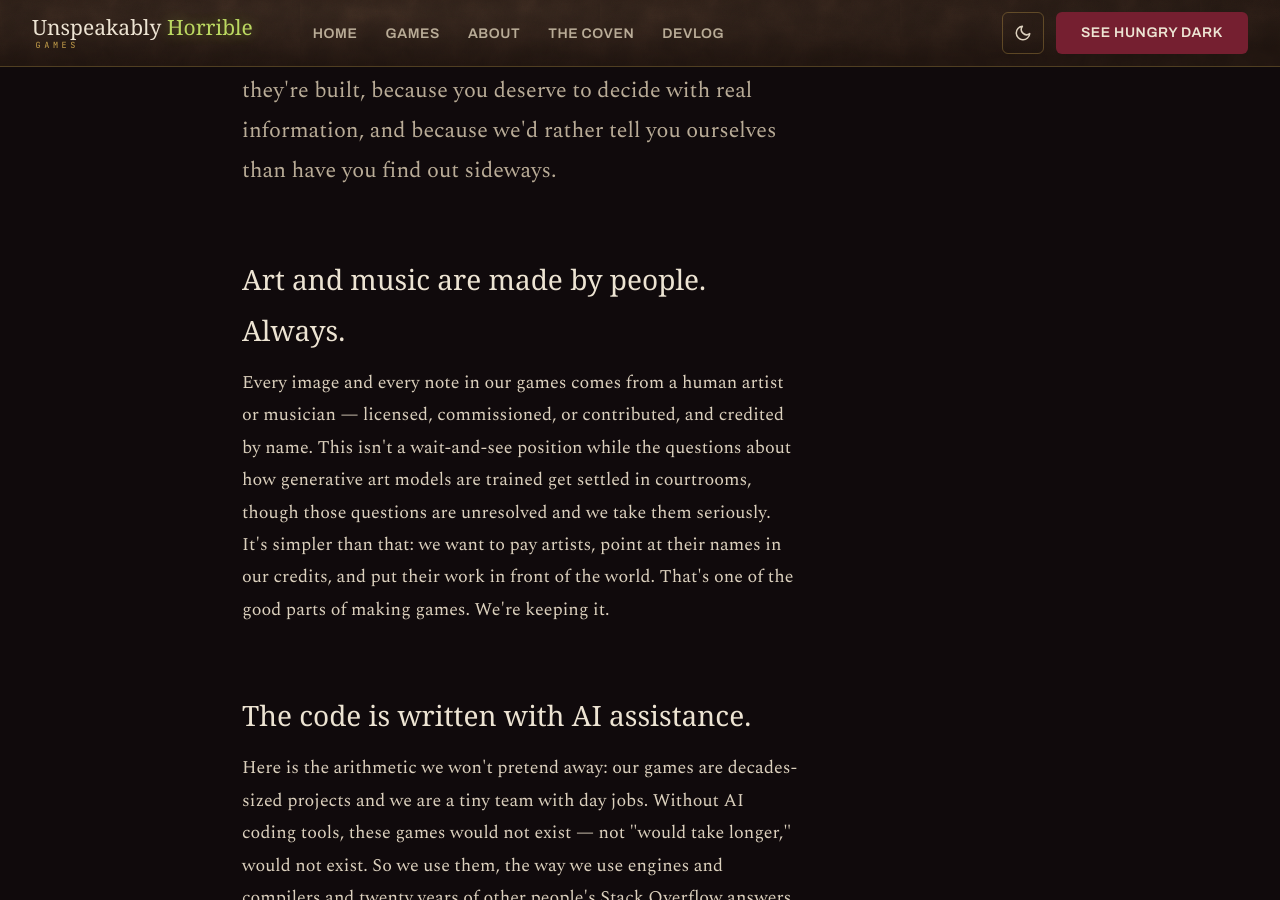
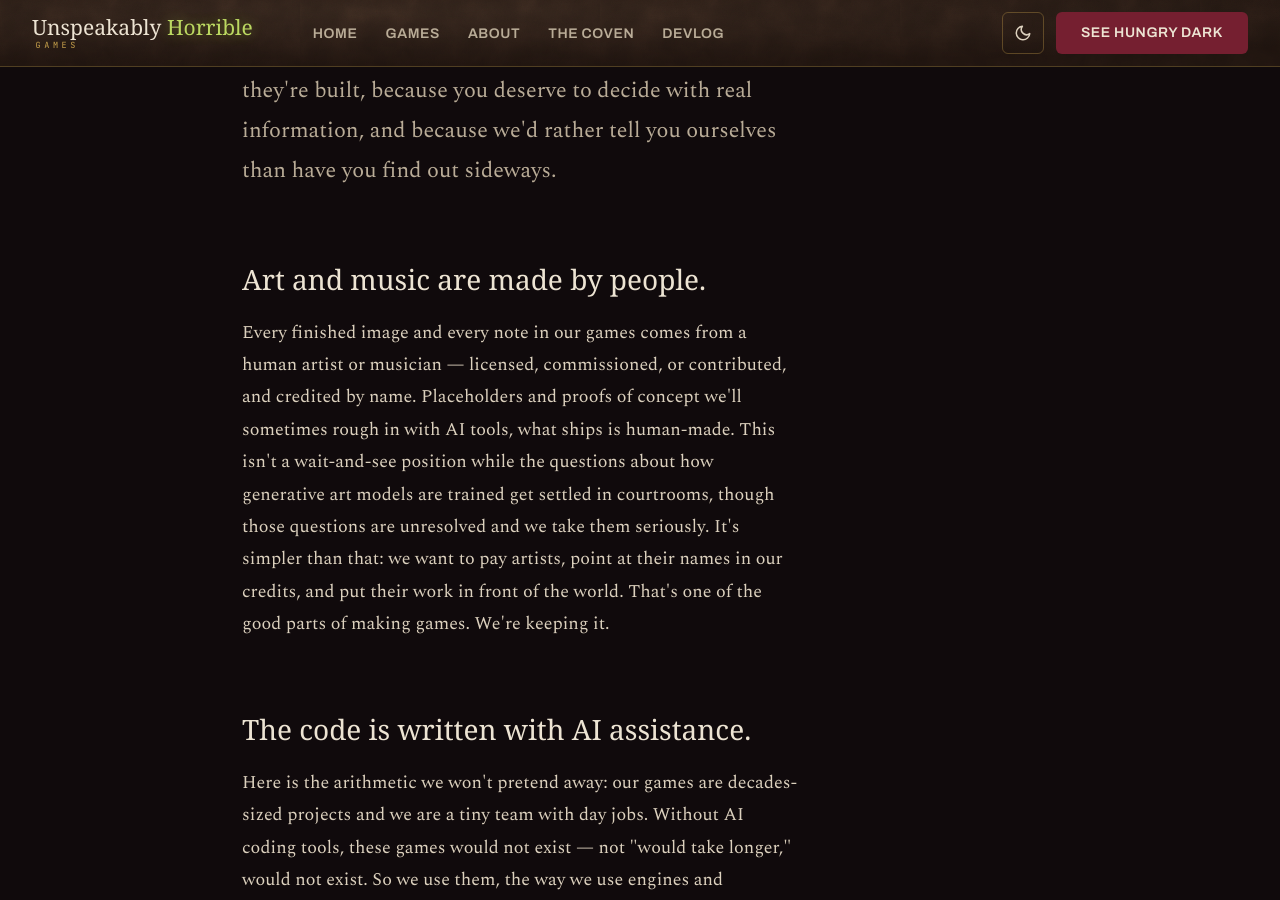
Before and after one commit to UnspeakablyHorribleGames/pages, a Jekyll site: the page ai.html, which Jekyll copies as it is, in a window 1280 px wide and 900 px high, scrolled down 300 px. Built offline with Jekyll 4.4.1, drawn with Linux system fonts in a browser that asks for light colours; some web fonts are replaced.

Commit message:
Scope the art/music claim to finished work on the AI page
- Drop "Always" from the section heading; the paragraph below now carries the
  nuance, so the absolute read as disingenuous.
- Claim is now about *finished* art and music being human-made, with a plain
  note that placeholders and proofs of concept may be roughed in with AI tools.

Aligns the section with the page's own honesty principle -- a false absolute is
exactly the "find out sideways" failure the page exists to prevent. Text pending
founder review.

```diff
--- a/ai.html
+++ b/ai.html
@@ -44,8 +44,8 @@
     <div class="prose">
       <p class="lead">Unspeakably Horrible Games is a few friends and a very large dream. Before you play our games — and definitely before you ever pay for one — we want you to know how they're built, because you deserve to decide with real information, and because we'd rather tell you ourselves than have you find out sideways.</p>
 
-      <h2>Art and music are made by people. Always.</h2>
-      <p>Every image and every note in our games comes from a human artist or musician — licensed, commissioned, or contributed, and credited by name. This isn't a wait-and-see position while the questions about how generative art models are trained get settled in courtrooms, though those questions are unresolved and we take them seriously. It's simpler than that: we want to pay artists, point at their names in our credits, and put their work in front of the world. That's one of the good parts of making games. We're keeping it.</p>
+      <h2>Art and music are made by people.</h2>
+      <p>Every finished image and every note in our games comes from a human artist or musician — licensed, commissioned, or contributed, and credited by name. Placeholders and proofs of concept we'll sometimes rough in with AI tools, what ships is human-made. This isn't a wait-and-see position while the questions about how generative art models are trained get settled in courtrooms, though those questions are unresolved and we take them seriously. It's simpler than that: we want to pay artists, point at their names in our credits, and put their work in front of the world. That's one of the good parts of making games. We're keeping it.</p>
 
       <h2>The code is written with AI assistance.</h2>
       <p>Here is the arithmetic we won't pretend away: our games are decades-sized projects and we are a tiny team with day jobs. Without AI coding tools, these games would not exist — not "would take longer," would not exist. So we use them, the way we use engines and compilers and twenty years of other people's Stack Overflow answers. What the tools don't do: decide what the game is. Every system is designed and argued over by people, every number is tuned by a person against real playtesting, and a named human answers for every line that ships. If a game of ours is good, that's ours to claim. If it's broken, that's ours too.</p>
```
